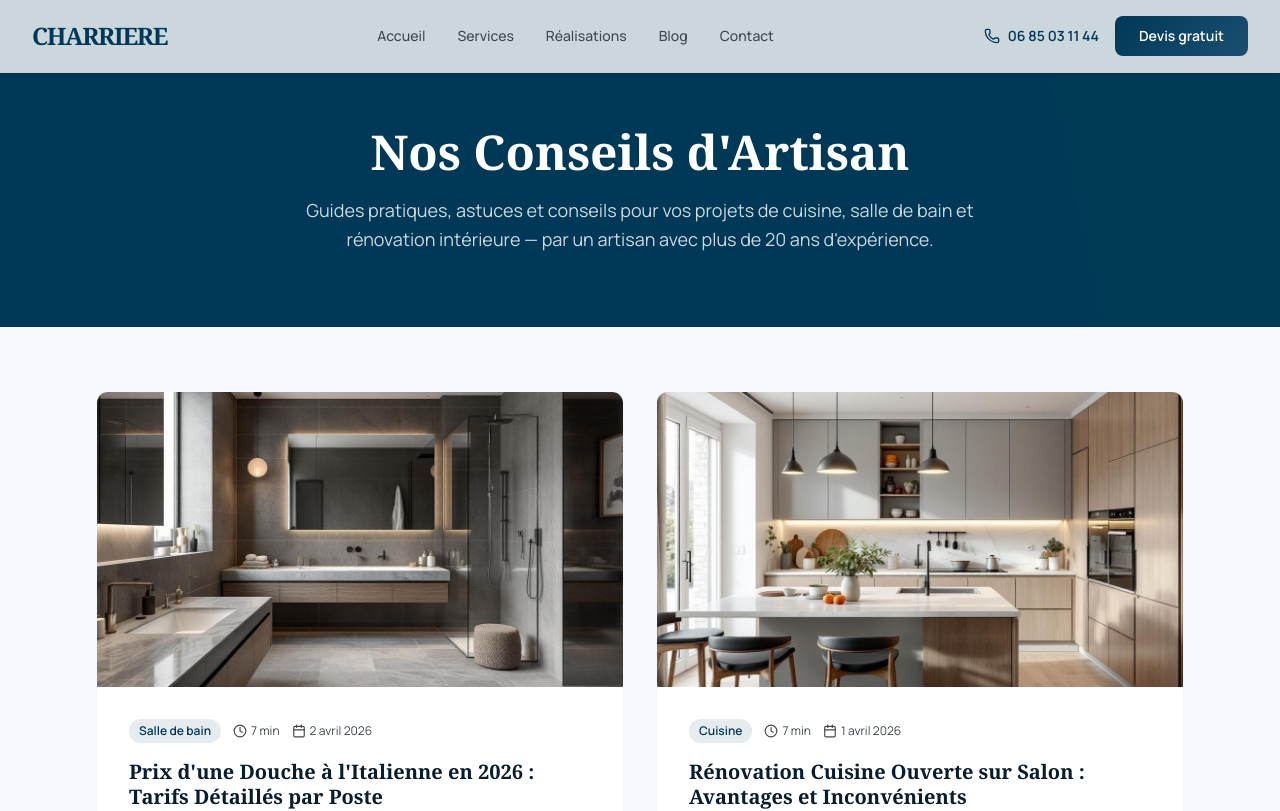
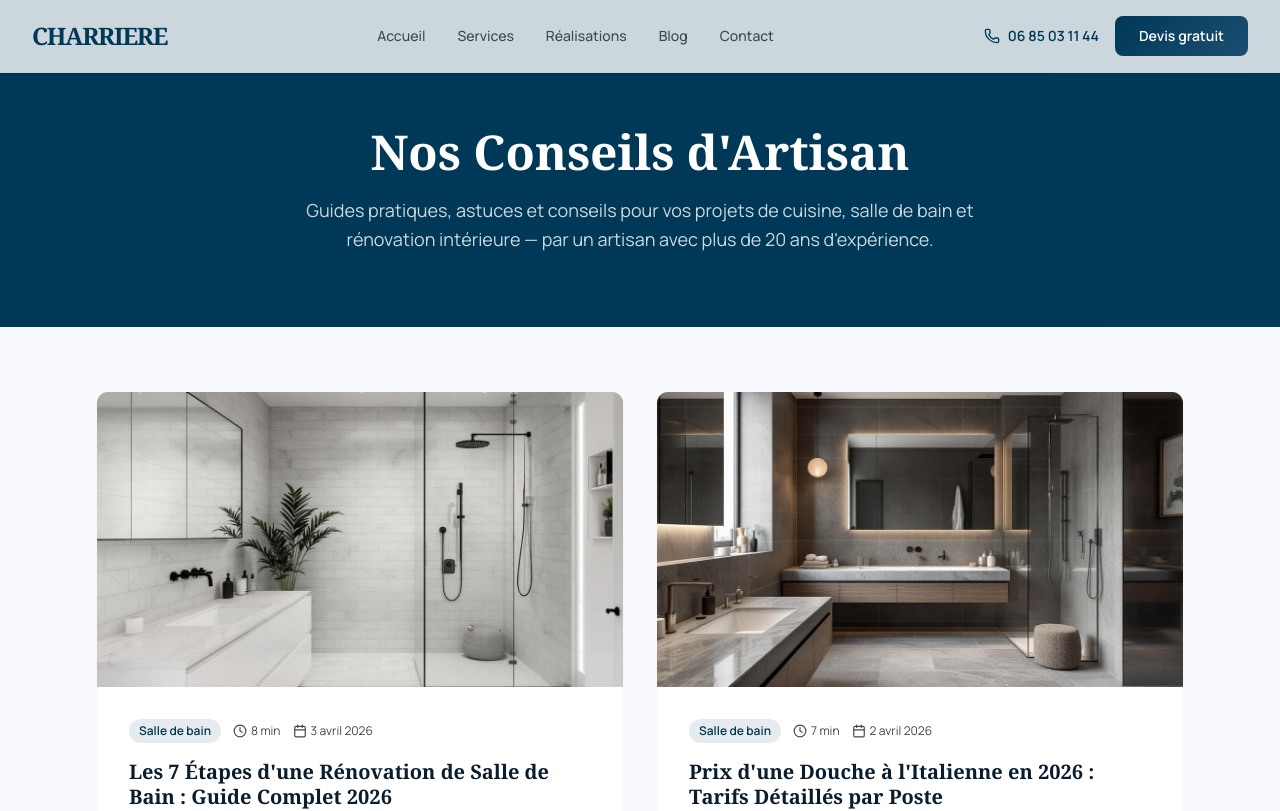
Before and after one commit to Thelastpirate1/charriere-site, a Next.js app: page /blog in a window 1280 px wide. Shown: the top 811 px of the page. Built offline with nearby package versions, Linux system fonts and the light colour scheme.

Commit message:
blog: ajout article - etapes-renovation-salle-bain-guide-complet

```diff
--- a/src/data/articles.ts
+++ b/src/data/articles.ts
@@ -15,6 +15,106 @@ export interface Article {
 
 export const articles: Article[] = [
   {
+    slug: "etapes-renovation-salle-bain-guide-complet",
+    title: "Les 7 Étapes d'une Rénovation de Salle de Bain : Guide Complet 2026",
+    metaTitle: "Étapes Rénovation Salle de Bain — Guide Complet Yvelines | CHARRIERE SARL",
+    metaDescription:
+      "Découvrez les 7 étapes essentielles d'une rénovation de salle de bain réussie. Guide complet avec planning, budget et conseils d'expert en Yvelines.",
+    keywords: ["rénovation salle de bain","étapes rénovation","artisan salle de bain Yvelines","rénovation Gargenville"],
+    excerpt:
+      "Un guide chronologique complet des 7 étapes clés pour réussir votre rénovation de salle de bain, de la conception à la finition.",
+    publishedAt: "2026-04-03",
+    readTime: "8 min",
+    category: "Salle de bain",
+    image: "/images/blog/etapes-renovation-salle-bain-guide-complet.webp",
+    imageAlt: "Les 7 Étapes d'une Rénovation de Salle de Bain : Guide Complet 2026",
+    content: `Rénover une salle de bain représente l'un des projets les plus complexes en rénovation intérieure. Entre la plomberie, l'électricité, l'étanchéité et les finitions, chaque étape doit être parfaitement orchestrée pour obtenir un résultat durable et esthétique. Dans les Yvelines, de Gargenville à Saint-Germain-en-Laye, nous accompagnons nos clients dans cette transformation majeure de leur habitat.
+
+## Étape 1 : Conception et Planning (Semaine 1-2)
+
+La réussite de votre projet commence par une phase de conception minutieuse. Cette première étape consiste à définir vos besoins, vos envies et votre budget. Un plan détaillé permettra d'éviter les mauvaises surprises et les dépassements de coûts.
+
+L'analyse de l'existant constitue un préalable indispensable. Il faut évaluer l'état de la plomberie, de l'électricité, de l'isolation et de l'étanchéité. Dans les maisons anciennes des Yvelines, notamment à Mantes-la-Jolie ou Poissy, cette analyse révèle souvent des travaux complémentaires nécessaires.
+
+Le choix des matériaux et équipements doit être fait dès cette étape. Carrelage, sanitaires, robinetterie, éclairage : chaque élément influence le planning et le budget. Pour une salle de bain standard de 5 m², comptez entre 8 000 et 15 000 euros selon le niveau de finition souhaité.
+
+## Étape 2 : Démolition et Préparation (Semaine 3)
+
+La phase de démolition demande une expertise technique pour préserver les éléments à conserver et préparer les supports. Cette étape génère beaucoup de poussière et de gravats, nécessitant une protection minutieuse du reste de l'habitation.
+
+La dépose des anciens équipements doit respecter un ordre précis : robinetterie, sanitaires, carrelage, puis éventuellement cloisons. Attention aux canalisations cachées et aux câbles électriques qui peuvent surprendre lors de cette phase.
+
+L'évacuation des gravats représente un coût non négligeable, généralement entre 300 et 500 euros selon la superficie. Dans les villes comme Les Mureaux ou Conflans-Sainte-Honorine, certaines déchetteries acceptent les gravats des particuliers, mais les volumes importants nécessitent souvent un service professionnel.
+
+## Étape 3 : Gros Œuvre et Structure (Semaine 4-5)
+
+Cette phase technique comprend les modifications de cloisons, la création d'ouvertures ou la pose de nouvelles structures. Si votre projet nécessite des travaux porteurs, une étude structure s'impose avant toute intervention.
+
+L'isolation des murs et du sol améliore le confort thermique et phonique de votre nouvelle salle de bain. Dans les constructions anciennes, cette étape permet aussi de traiter les problèmes d'humidité récurrents.
+
+Les renforts pour les équipements lourds comme les baignoires d'angle ou les receveurs de douche XXL doivent être prévus dès cette étape. Un mauvais support compromettrait la durabilité de votre installation.
+
+## Étape 4 : Plomberie et Électricité (Semaine 6-7)
+
+Les réseaux plomberie et électricité constituent le cœur technique de votre salle de bain. Cette phase exige une coordination parfaite entre les différents corps de métier pour éviter les interférences et optimiser les passages.
+
+La plomberie comprend l'arrivée d'eau froide et chaude, l'évacuation des eaux usées et la ventilation. Les nouvelles normes imposent des diamètres spécifiques et des pentes précises pour les évacuations. Le coût de cette étape varie entre 1 500 et 3 000 euros selon la complexité.
+
+L'électricité suit la norme NF C 15-100 avec des zones de sécurité strictes autour des points d'eau. L'éclairage, la ventilation mécanique et les prises spécialisées nécessitent des circuits dédiés. Prévoyez 800 à 1 500 euros pour une installation électrique complète.
+
+## Étape 5 : Étanchéité et Isolation (Semaine 8)
+
+L'étanchéité représente l'étape la plus critique de votre rénovation. Une défaillance à ce niveau entraînerait des dégâts considérables et coûteux dans les pièces adjacentes.
+
+Le traitement des sols nécessite une membrane d'étanchéité continue remontant sur les murs. Les angles et les passages de canalisations demandent une attention particulière avec des renforts spécifiques.
+
+L'étanchéité des murs en contact avec l'eau utilise différentes techniques selon le support : enduits hydrofuges, membranes liquides ou complexes d'étanchéité sous carrelage. Cette étape représente un investissement de 15 à 25 euros par mètre carré mais garantit la pérennité de votre installation.
+
+## Étape 6 : Revêtements et Finitions (Semaine 9-11)
+
+La pose des revêtements transforme votre salle de bain et lui donne son caractère définitif. Le carrelage reste le choix privilégié pour sa résistance à l'humidité et sa facilité d'entretien.
+
+La faïence murale se pose généralement du bas vers le haut, en commençant par une ligne de référence parfaitement horizontale. Les découpes autour des équipements sanitaires demandent précision et savoir-faire pour un résultat professionnel.
+
+Le sol se carrelage après les murs, avec une attention particulière aux évacuations et aux seuils. Les joints d'étanchéité périphériques assurent la liaison avec les plinthes et garantissent l'imperméabilité de l'ensemble. Comptez 40 à 80 euros par mètre carré posé selon le type de carrelage choisi.
+
+## Étape 7 : Installation et Raccordement (Semaine 12)
+
+L'installation des équipements sanitaires marque l'aboutissement de votre projet. Chaque élément doit être positionné avec précision et raccordé dans les règles de l'art.
+
+La pose de la baignoire ou du receveur de douche nécessite un réglage minutieux du niveau et de l'aplomb. Les raccordements étanches évitent les fuites ultérieures qui pourraient compromettre votre installation.
+
+La robinetterie, les accessoires et l'éclairage apportent la touche finale à votre nouvelle salle de bain. Cette dernière étape révèle la qualité du travail accompli et votre satisfaction du projet réalisé.
+
+## L'Importance d'un Artisan Unique pour Votre Projet
+
+Faire appel à un seul interlocuteur pour l'ensemble de votre rénovation présente des avantages considérables. La coordination entre les différents corps de métier s'effectue naturellement, évitant les retards et les malfaçons.
+
+CHARRIERE SARL maîtrise tous les aspects de votre projet, de la conception à la réalisation finale. Cette approche globale garantit la cohérence technique et esthétique de votre nouvelle salle de bain.
+
+L'expertise pluridisciplinaire permet d'anticiper les interactions entre les différents lots et d'optimiser le planning général. Dans les Yvelines, de Gargenville à Sartrouville, cette méthode de travail a fait ses preuves sur de nombreux projets.
+
+La responsabilité unique simplifie aussi les relations contractuelles et les garanties. En cas de problème, vous disposez d'un interlocuteur unique qui prend en charge la résolution complète de la difficulté rencontrée.
+
+## Planning Type et Budget Prévisionnel
+
+Une rénovation complète de salle de bain s'étale généralement sur 10 à 12 semaines selon la complexité du projet. Ce délai inclut les temps de séchage nécessaires entre certaines étapes techniques.
+
+Le budget global varie selon la superficie, les équipements choisis et les contraintes techniques. Pour une salle de bain de 5 m² avec des finitions de qualité, prévoyez entre 12 000 et 20 000 euros toutes prestations comprises.
+
+Ces montants incluent la fourniture, la main-d'œuvre et les frais annexes comme l'évacuation des gravats ou la protection du logement. Des équipements haut de gamme ou des contraintes particulières peuvent majorer ce budget de 20 à 30 %.
+
+## Conseils pour Réussir Votre Projet
+
+Anticipez les délais d'approvisionnement, particulièrement pour les équipements spéciaux ou sur mesure. Certains sanitaires design nécessitent 6 à 8 semaines de fabrication.
+
+Préparez une solution de remplacement temporaire pendant les travaux. La durée d'indisponibilité de votre salle de bain peut atteindre 8 à 10 semaines selon la complexité des interventions.
+
+Validez chaque étape avant de passer à la suivante. Les modifications en cours de chantier génèrent toujours des surcoûts et des retards qu'il vaut mieux éviter.
+
+Vous envisagez une rénovation de salle de bain dans les Yvelines ? CHARRIERE SARL vous accompagne de la conception à la réalisation de votre projet. Contactez-nous dès maintenant pour obtenir votre devis gratuit et personnalisé. Notre expertise pluridisciplinaire garantit la réussite de votre rénovation dans les délais et le budget convenus.`,
+  },
+  {
     slug: "prix-douche-italienne-2026-gargenville-mantes",
     title: "Prix d'une Douche à l'Italienne en 2026 : Tarifs Détaillés par Poste",
     metaTitle: "Prix Douche à l'Italienne 2026 — Tarifs Détaillés | CHARRIERE SARL",
```
